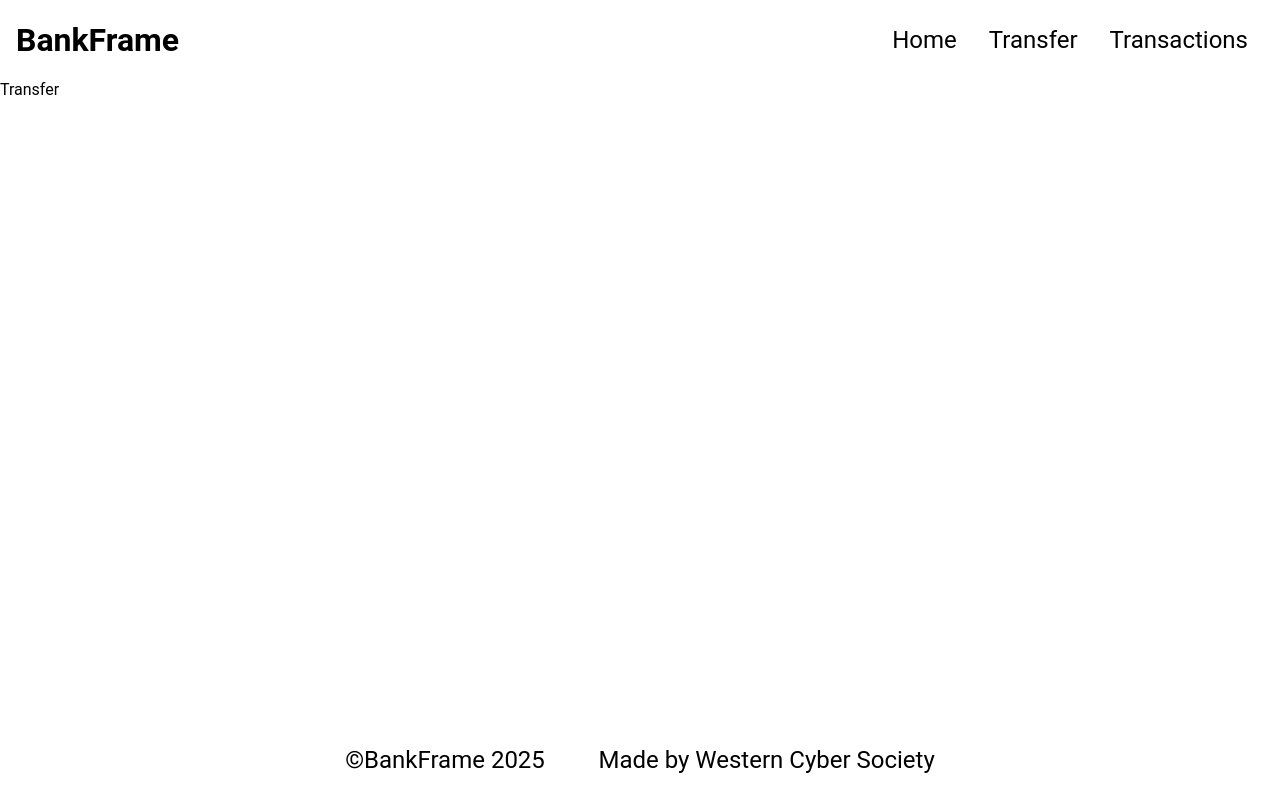
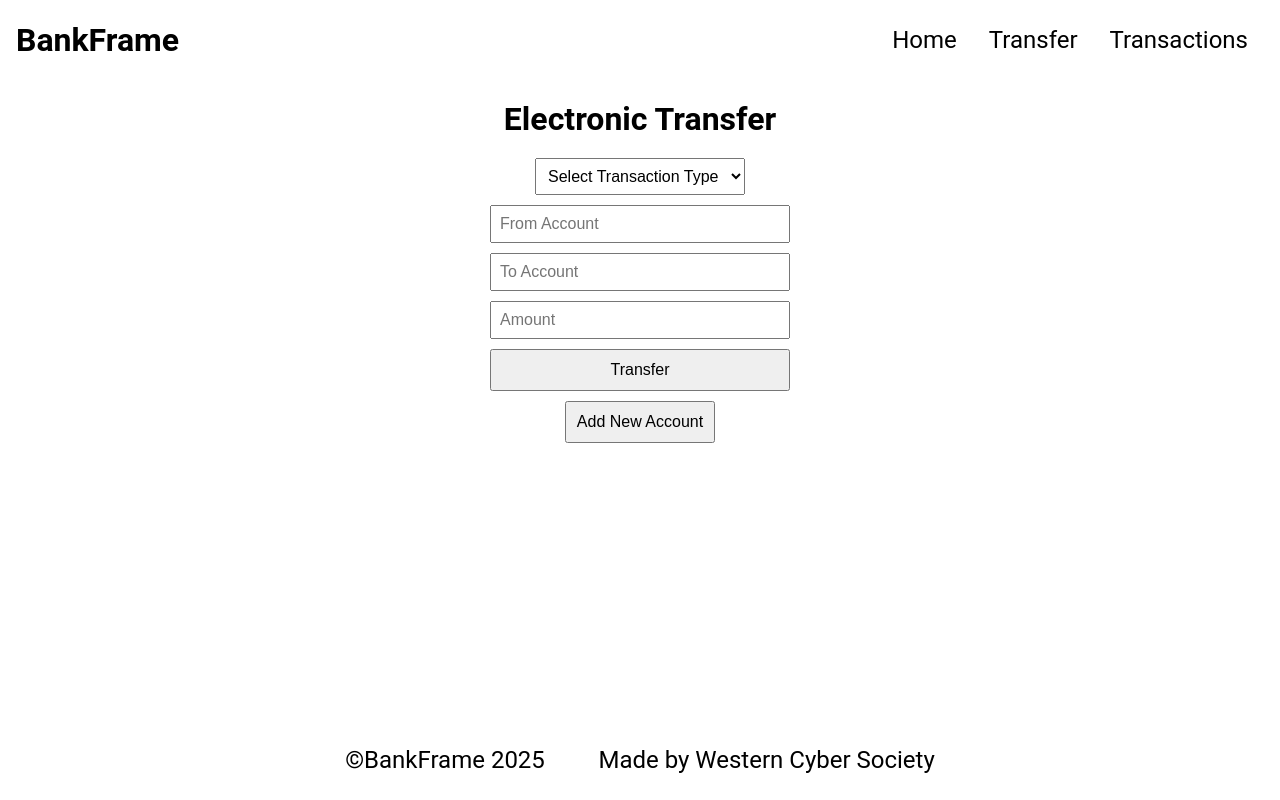
Before and after one commit to leonpinto/wcs, a React (Vite) app in the folder client/: page /transfer in a window 1280 px wide. Built offline with nearby package versions, Linux system fonts and the light colour scheme.

Commit message:
transfer and add account page

```diff
--- a/client/package.json
+++ b/client/package.json
@@ -10,9 +10,12 @@
     "preview": "vite preview"
   },
   "dependencies": {
+    "nvm": "0.0.4",
     "react": "^18.3.1",
     "react-dom": "^18.3.1",
-    "react-router-dom": "^7.1.1"
+    "react-hook-form": "^7.54.2",
+    "react-router-dom": "^6.28.1",
+    "styled-components": "^6.1.14"
   },
   "devDependencies": {
     "@eslint/js": "^9.17.0",
--- a/client/src/App.jsx
+++ b/client/src/App.jsx
@@ -7,6 +7,7 @@ import Footer from './partials/Footer'
 import Home from './pages/Home'
 import Transfer from './pages/Transfer'
 import Transactions from './pages/Transactions'
+import AddAccount from './pages/AddAccount';
 
 import './assets/styles/styles.css'
 
@@ -28,7 +29,7 @@ function App() {
             <Route path="/transfer" element={<Transfer />} />
 
             <Route path="/transactions" element={<Transactions />} />
-
+            <Route path = "/add-account" element = {<AddAccount />} />
           </Routes>
 
 
--- /dev/null
+++ b/client/src/pages/AddAccount.jsx
@@ -0,0 +1,49 @@
+import React from 'react';
+import { useForm } from 'react-hook-form';
+import styled from 'styled-components';
+
+const Container = styled.div`
+  display: flex;
+  flex-direction: column;
+  align-items: center;
+  padding: 20px;
+`;
+
+const Form = styled.form`
+  display: grid;
+  gap: 10px;
+  width: 300px;
+`;
+
+const Input = styled.input`
+  padding: 8px;
+  font-size: 16px;
+`;
+
+const Button = styled.button`
+  padding: 10px;
+  font-size: 16px;
+  cursor: pointer;
+`;
+
+export default function AddAccount() {
+  const { register, handleSubmit, formState: { errors } } = useForm();
+
+  const onSubmit = data => {
+    console.log(data);
+    // Implement the logic to add the account here, possibly sending data to a backend
+  };
+
+  return (
+    <Container>
+      <h1>Add New Account</h1>
+      <Form onSubmit={handleSubmit(onSubmit)}>
+        <Input {...register('name', { required: true })} placeholder="Name"/>
+        {errors.name && <span>Name is required</span>}
+        <Input {...register('email', {required: true})} placeholder="Email"/>
+        <Input {...register('phone', {required: true})} placeholder="Phone "/>
+        <Button type="submit">Add Account</Button>
+      </Form>
+    </Container>
+  );
+}
--- a/client/src/pages/Transfer.jsx
+++ b/client/src/pages/Transfer.jsx
@@ -1,9 +1,84 @@
-import React from 'react'
+import React, { useState } from 'react';
+import styled from 'styled-components';
+import { useForm } from 'react-hook-form';
+import { useNavigate } from 'react-router-dom';
 
+const Container = styled.div`
+  display: flex;
+  flex-direction: column;
+  align-items: center;
+  padding: 20px;
+`;
 
-// Show balance and option to deposit or withdraw funds
+const Form = styled.form`
+  display: grid;
+  gap: 10px;
+  width: 300px;
+`;
+
+const Title = styled.h1`
+  margin-bottom: 20px;
+`;
+
+const Input = styled.input`
+  padding: 8px;
+  font-size: 16px;
+`;
+
+const Button = styled.button`
+  padding: 10px;
+  font-size: 16px;
+  cursor: pointer;
+`;
+
+const ActionButtons = styled.div`
+  display: flex;
+  justify-content: space-between;
+  margin-top: 10px;
+`;
+
+const Dropdown = styled.select`
+  padding: 8px;
+  font-size: 16px;
+  cursor: pointer;
+  margin-bottom: 10px;
+`;
+
 export default function Transfer() {
+  const navigate = useNavigate();
+  const { register, handleSubmit, formState: { errors } } = useForm();
+  const [transactionType, setTransactionType] = useState('');
+
+  const handleTransactionChange = (event) => {
+    setTransactionType(event.target.value);
+  };
+
+  const onSubmit = data => {
+    console.log(data);
+    console.log(`Transaction type selected: ${transactionType}`);
+    // Here you could integrate API calls to process the transaction
+  };
+
   return (
-    <div>Transfer</div>
-  )
+    <Container>
+      <Title>Electronic Transfer</Title>
+      <Dropdown onChange={handleTransactionChange} value={transactionType}>
+        <option value="">Select Transaction Type</option>
+        <option value="deposit">Deposit</option>
+        <option value="withdraw">Withdraw</option>
+      </Dropdown>
+      <Form onSubmit={handleSubmit(onSubmit)}>
+        <Input {...register('fromAccount', { required: true })} placeholder="From Account"/>
+        {errors.fromAccount && <span>This field is required</span>}
+        <Input {...register('toAccount', { required: true })} placeholder="To Account"/>
+        {errors.toAccount && <span>This field is required</span>}
+        <Input {...register('amount', { required: true })} placeholder="Amount"/>
+        {errors.amount && <span>This field is required</span>}
+        <Button type="submit">Transfer</Button>
+      </Form>
+      <ActionButtons>
+        <Button type="button" onClick={() => navigate('/add-account')}>Add New Account</Button>
+      </ActionButtons>
+    </Container>
+  );
 }
```
Also changed, not shown: 1 other file (tests, documents, lock files or other folders).
